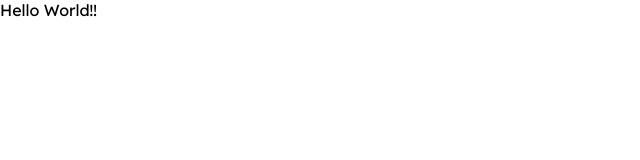
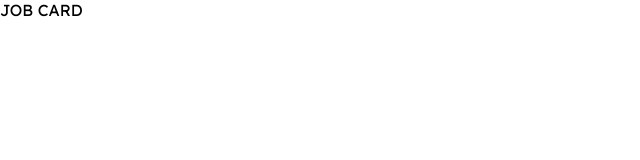
Before and after one commit to riyaz3036/weekday_assignment, a React (Create React App) app: page / in a window 1280 px wide. Shown: the top 160 px of the page, without its empty margins (0-640 px from the left). Built offline with nearby package versions, Linux system fonts and the light colour scheme.

Commit message:
started building job card

```diff
--- a/src/App.js
+++ b/src/App.js
@@ -1,9 +1,17 @@
+import React from 'react';
 import './App.css';
+import JobCard from './Components/JobCard/JobCard';
 
 function App() {
   return (
     <div className="App">
-        Hello World!!
+
+        <div className="filters"></div>
+
+        <div className="jobs">
+            <JobCard />
+        </div>
+
     </div>
   );
 }
--- /dev/null
+++ b/src/Components/JobCard/JobCard.js
@@ -0,0 +1,14 @@
+import React from 'react';
+import './job-card.css';
+
+
+const JobCard = () => {
+    return (
+        <main>
+             JOB CARD
+        </main>
+    )
+}
+
+
+export default JobCard;
```
Also changed, not shown: src/Components/JobCard/job-card.css (added).
